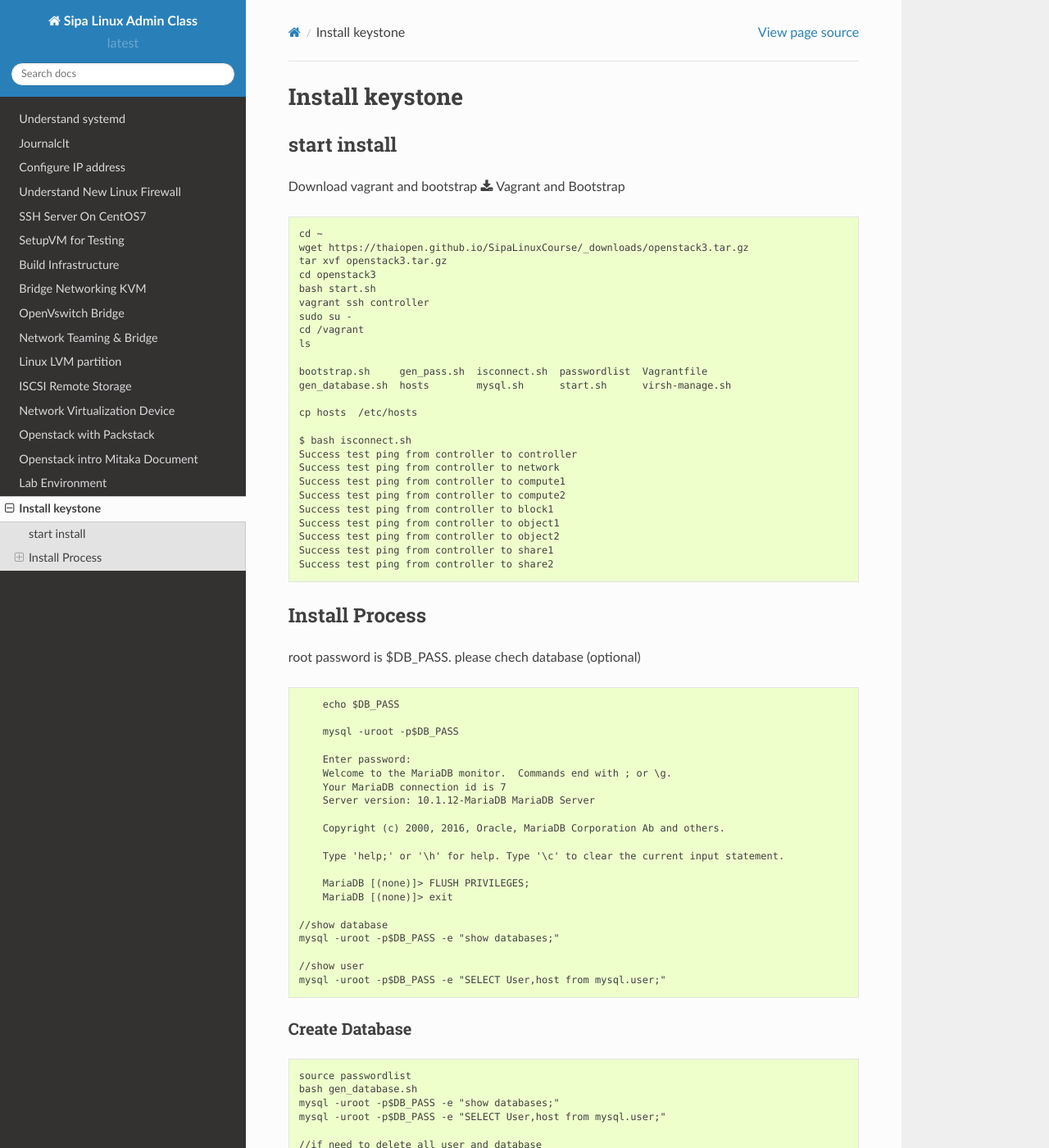
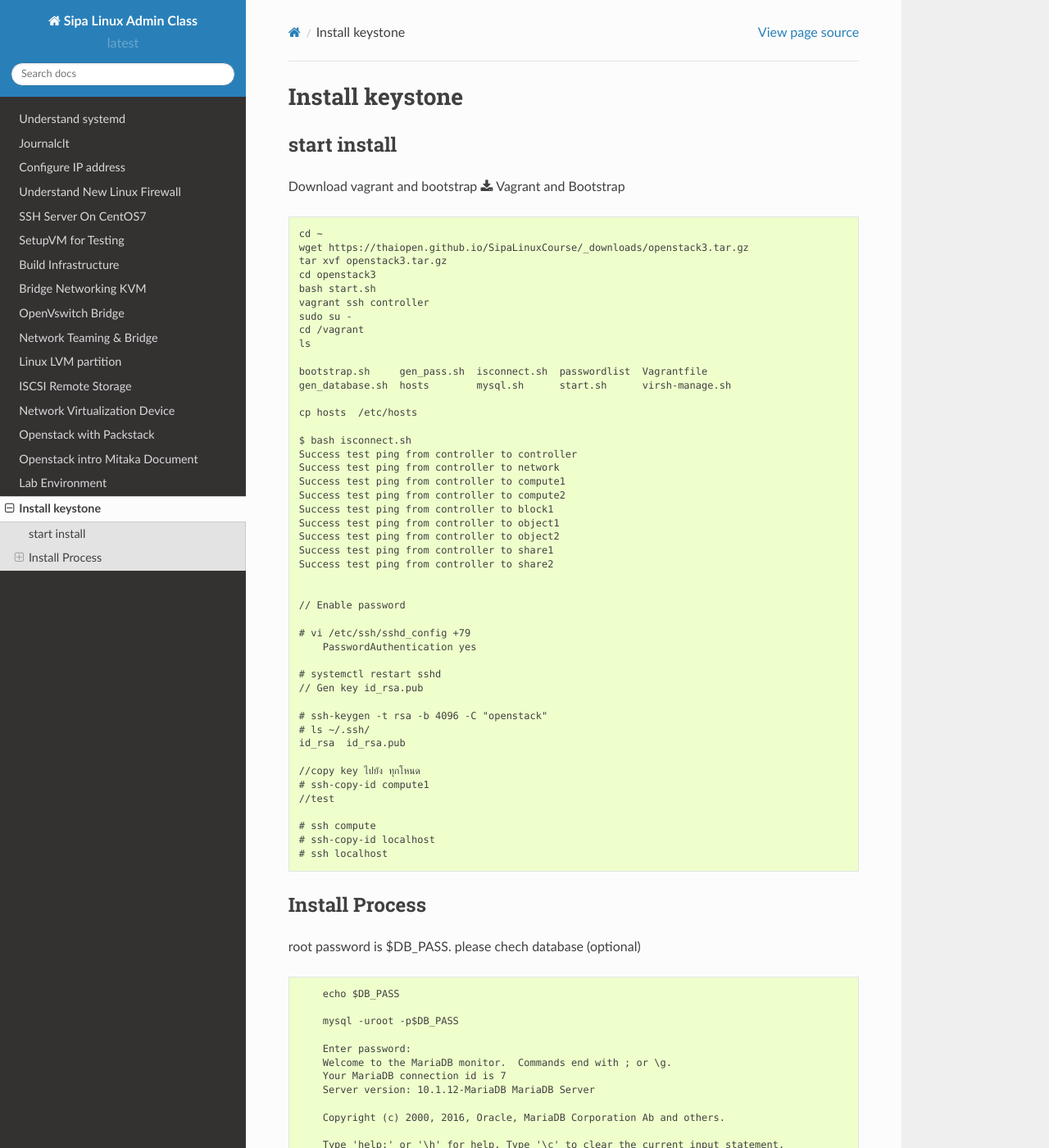
Before and after one commit to thaiopen/SipaLinuxCourse, a Sphinx documentation site: the page built from docs/source/keystone.rst, in a window 1280 px wide and 1400 px high. Shown: the whole window at 82% size. Built offline with Sphinx 7.4.7 and the Read the Docs theme 2.0.0, drawn with Linux system fonts in a browser that asks for light colours.

Commit message:
building and pushing docs

```diff
--- a/docs/source/keystone.rst
+++ b/docs/source/keystone.rst
@@ -33,6 +33,27 @@ Download vagrant and bootstrap :download:`Vagrant and Bootstrap <./openstack3.ta
     Success test ping from controller to object2
     Success test ping from controller to share1
     Success test ping from controller to share2
+
+
+    // Enable password
+
+    # vi /etc/ssh/sshd_config +79
+        PasswordAuthentication yes
+
+    # systemctl restart sshd
+    // Gen key id_rsa.pub
+
+    # ssh-keygen -t rsa -b 4096 -C "openstack"
+    # ls ~/.ssh/
+    id_rsa  id_rsa.pub
+
+    //copy key ไปยัง ทุกโหนด
+    # ssh-copy-id compute1
+    //test
+
+    # ssh compute
+    # ssh-copy-id localhost
+    # ssh localhost
 
 Install Process
 ===============
```
Also changed, not shown: docs/source/bridgekvm.rst (+14 -1 lines), 11 other files.
